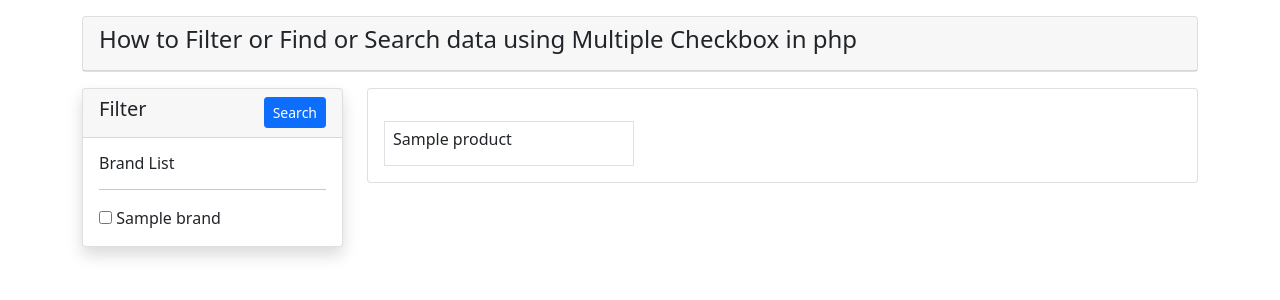
After one commit to farkasferdinand/3minus_shop, a PHP site: page /shop/test.php in a window 1280 px wide. The commit adds this page. Shown: the top 300 px of the page. Run offline with PHP 8.4, Linux system fonts and the light colour scheme; tables that the repository leaves empty or names only in its code hold one stand-in row (values such as "Sample post").

```diff
--- a/shop/style.css
+++ b/shop/style.css
@@ -199,7 +199,7 @@ body {
 .price-field input {
     height: 25px;
     border-radius: 9px;
-    text-align: center;
+    text-align: right;
     font-size: 0.75em;
     border: 0px;
     background: #e4e4e4;
@@ -250,6 +250,7 @@ input::-webkit-inner-spin-button {
     top: -5px;
     pointer-events: none;
     cursor: pointer;
+    -webkit-appearance: none;
 }
 
 #input-center {
--- /dev/null
+++ b/shop/test.php
@@ -0,0 +1,128 @@
+<!DOCTYPE html>
+<html lang="en">
+<head>
+    <meta charset="UTF-8">
+    <meta http-equiv="X-UA-Compatible" content="IE=edge">
+    <meta name="viewport" content="width=device-width, initial-scale=1.0">
+    <title>Funda of Web IT</title>
+    <link href="https://cdn.jsdelivr.net/npm/bootstrap@5.0.0-beta1/dist/css/bootstrap.min.css" rel="stylesheet">
+</head>
+<body>
+
+    <div class="container">
+        <div class="row">
+            <div class="col-md-12">
+                <div class="card mt-3">
+                    <div class="card-header">
+                        <h4>How to Filter or Find or Search data using Multiple Checkbox in php</h4>
+                    </div>
+                </div>
+            </div>
+
+            <!-- Brand List  -->
+            <div class="col-md-3">
+                <form action="" method="GET">
+                    <div class="card shadow mt-3">
+                        <div class="card-header">
+                            <h5>Filter
+                                <button type="submit" class="btn btn-primary btn-sm float-end">Search</button>
+                            </h5>
+                        </div>
+                        <div class="card-body">
+                            <h6>Brand List</h6>
+                            <hr>
+                            <?php
+                                $con = mysqli_connect("localhost","root","","phptutorials");
+
+                                $brand_query = "SELECT * FROM a_brands";
+                                $brand_query_run  = mysqli_query($con, $brand_query);
+
+                                if(mysqli_num_rows($brand_query_run) > 0)
+                                {
+                                    foreach($brand_query_run as $brandlist)
+                                    {
+                                        $checked = [];
+                                        if(isset($_GET['brands']))
+                                        {
+                                            $checked = $_GET['brands'];
+                                        }
+                                        ?>
+                                            <div>
+                                                <input type="checkbox" name="brands[]" value="<?= $brandlist['id']; ?>"
+                                                    <?php if(in_array($brandlist['id'], $checked)){ echo "checked"; } ?>
+                                                 />
+                                                <?= $brandlist['name']; ?>
+                                            </div>
+                                        <?php
+                                    }
+                                }
+                                else
+                                {
+                                    echo "No Brands Found";
+                                }
+                            ?>
+                        </div>
+                    </div>
+                </form>
+            </div>
+
+            <!-- Brand Items - Products -->
+            <div class="col-md-9 mt-3">
+                <div class="card ">
+                    <div class="card-body row">
+                        <?php
+                            if(isset($_GET['brands']))
+                            {
+                                $branchecked = [];
+                                $branchecked = $_GET['brands'];
+                                foreach($branchecked as $rowbrand)
+                                {
+                                    // echo $rowbrand;
+                                    $products = "SELECT * FROM a_products WHERE brand_id IN ($rowbrand)";
+                                    $products_run = mysqli_query($con, $products);
+                                    if(mysqli_num_rows($products_run) > 0)
+                                    {
+                                        foreach($products_run as $proditems) :
+                                            ?>
+                                                <div class="col-md-4 mt-3">
+                                                    <div class="border p-2">
+                                                        <h6><?= $proditems['name']; ?></h6>
+                                                    </div>
+                                                </div>
+                                            <?php
+                                        endforeach;
+                                    }
+                                }
+                            }
+                            else
+                            {
+                                $products = "SELECT * FROM a_products";
+                                $products_run = mysqli_query($con, $products);
+                                if(mysqli_num_rows($products_run) > 0)
+                                {
+                                    foreach($products_run as $proditems) :
+                                        ?>
+                                            <div class="col-md-4 mt-3">
+                                                <div class="border p-2">
+                                                    <h6><?= $proditems['name']; ?></h6>
+                                                </div>
+                                            </div>
+                                        <?php
+                                    endforeach;
+                                }
+                                else
+                                {
+                                    echo "No Items Found";
+                                }
+                            }
+                        ?>
+                    </div>
+                </div>
+            </div>
+        </div>
+    </div>
+
+    <script src="https://code.jquery.com/jquery-3.5.1.js"></script>
+    <script src="https://cdn.jsdelivr.net/npm/bootstrap@5.0.0-beta1/dist/js/bootstrap.bundle.min.js"></script>
+</body>
+</html>
```
Also changed, not shown: shop/products.php (+60 -16 lines), shop/ui.js (+18 -7 lines).
